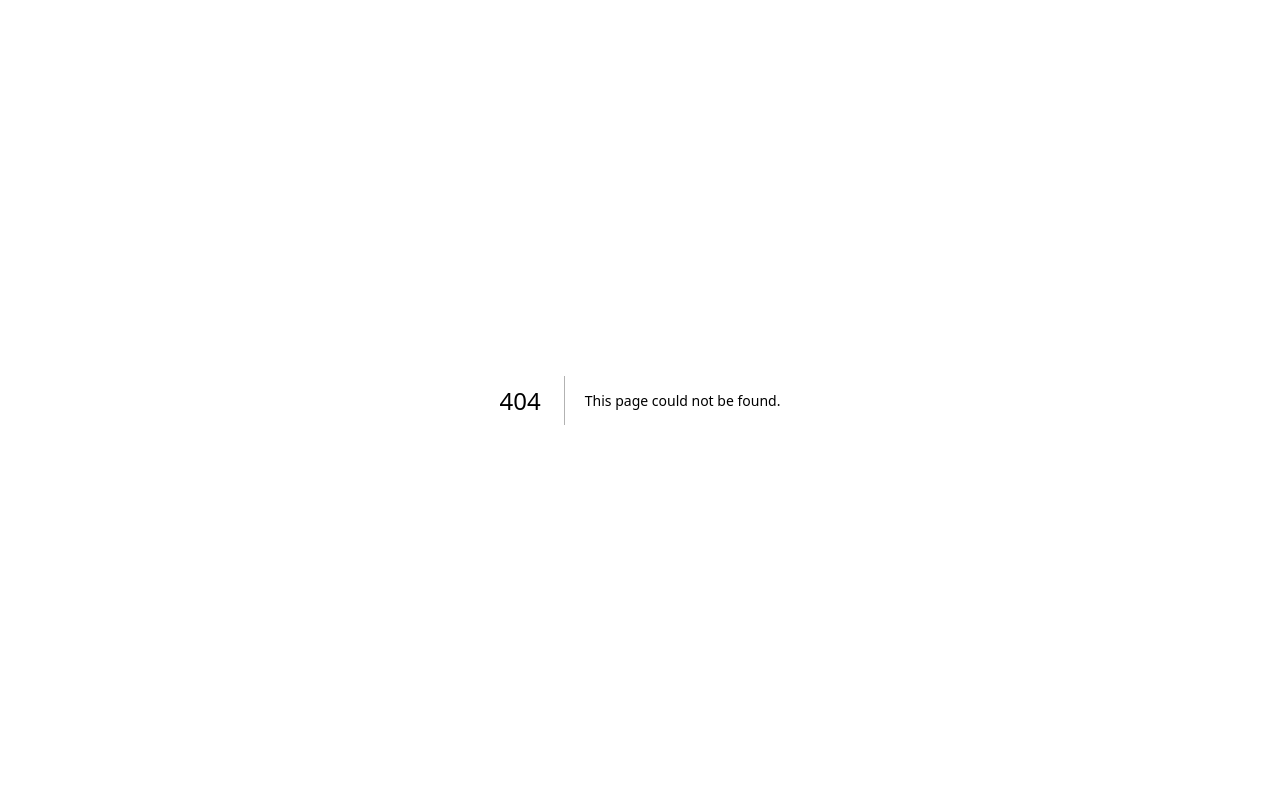
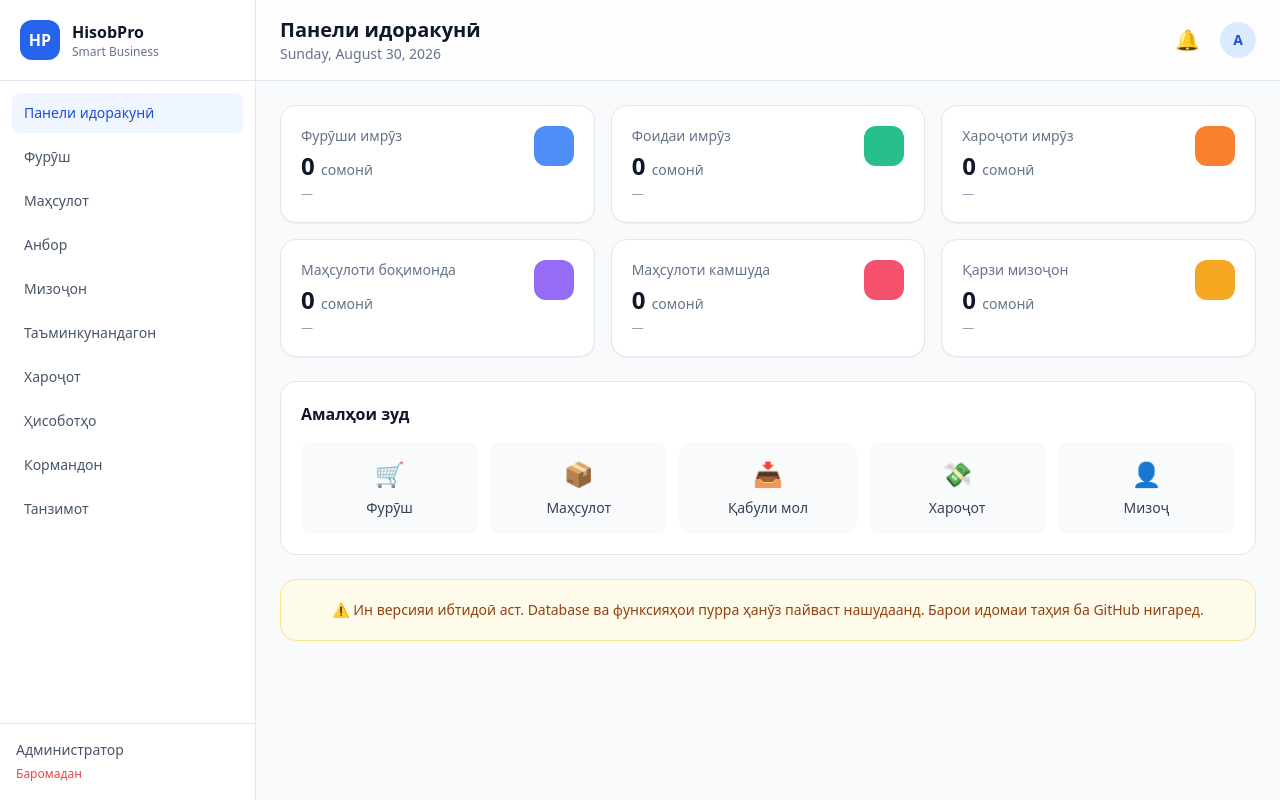
Before and after one commit to kayumovyokub708-blip/HisobPro, a Next.js app: page /dashboard in a window 1280 px wide. Before the commit this address had no page. Built offline with nearby package versions, Linux system fonts and the light colour scheme.

Commit message:
Add dashboard page with sidebar and stats cards (Tajik UI)

```diff
--- /dev/null
+++ b/src/app/dashboard/page.tsx
@@ -0,0 +1,165 @@
+"use client";
+
+import Link from "next/link";
+
+const stats = [
+  { title: "Фурӯши имрӯз", value: "0", change: "—", color: "bg-blue-500" },
+  { title: "Фоидаи имрӯз", value: "0", change: "—", color: "bg-emerald-500" },
+  { title: "Хароҷоти имрӯз", value: "0", change: "—", color: "bg-orange-500" },
+  { title: "Маҳсулоти боқимонда", value: "0", change: "—", color: "bg-violet-500" },
+  { title: "Маҳсулоти камшуда", value: "0", change: "—", color: "bg-rose-500" },
+  { title: "Қарзи мизоҷон", value: "0", change: "—", color: "bg-amber-500" },
+];
+
+const navItems = [
+  { name: "Панели идоракунӣ", href: "/dashboard", active: true },
+  { name: "Фурӯш", href: "/pos" },
+  { name: "Маҳсулот", href: "/products" },
+  { name: "Анбор", href: "/inventory" },
+  { name: "Мизоҷон", href: "/customers" },
+  { name: "Таъминкунандагон", href: "/suppliers" },
+  { name: "Хароҷот", href: "/expenses" },
+  { name: "Ҳисоботҳо", href: "/reports" },
+  { name: "Кормандон", href: "/employees" },
+  { name: "Танзимот", href: "/settings" },
+];
+
+export default function DashboardPage() {
+  return (
+    <div className="min-h-screen bg-slate-50 dark:bg-slate-900 flex">
+      {/* Sidebar */}
+      <aside className="hidden md:flex w-64 flex-col bg-white dark:bg-slate-800 border-r border-slate-200 dark:border-slate-700">
+        <div className="p-5 border-b border-slate-200 dark:border-slate-700">
+          <div className="flex items-center gap-3">
+            <div className="w-10 h-10 rounded-xl bg-blue-600 text-white flex items-center justify-center font-bold">
+              HP
+            </div>
+            <div>
+              <div className="font-bold text-slate-900 dark:text-white">HisobPro</div>
+              <div className="text-xs text-slate-500">Smart Business</div>
+            </div>
+          </div>
+        </div>
+
+        <nav className="flex-1 p-3 space-y-1 overflow-y-auto">
+          {navItems.map((item) => (
+            <Link
+              key={item.name}
+              href={item.href}
+              className={`flex items-center px-3 py-2.5 rounded-lg text-sm font-medium transition-colors ${
+                item.active
+                  ? "bg-blue-50 dark:bg-blue-900/30 text-blue-700 dark:text-blue-300"
+                  : "text-slate-600 dark:text-slate-300 hover:bg-slate-100 dark:hover:bg-slate-700"
+              }`}
+            >
+              {item.name}
+            </Link>
+          ))}
+        </nav>
+
+        <div className="p-4 border-t border-slate-200 dark:border-slate-700">
+          <div className="text-sm text-slate-600 dark:text-slate-300">
+            Администратор
+          </div>
+          <Link
+            href="/login"
+            className="text-xs text-red-500 hover:underline mt-1 inline-block"
+          >
+            Баромадан
+          </Link>
+        </div>
+      </aside>
+
+      {/* Main content */}
+      <main className="flex-1 overflow-auto">
+        <header className="sticky top-0 z-10 bg-white/80 dark:bg-slate-800/80 backdrop-blur border-b border-slate-200 dark:border-slate-700 px-4 md:px-6 py-4">
+          <div className="flex items-center justify-between">
+            <div>
+              <h1 className="text-xl font-bold text-slate-900 dark:text-white">
+                Панели идоракунӣ
+              </h1>
+              <p className="text-sm text-slate-500 dark:text-slate-400">
+                {new Date().toLocaleDateString("tg-TJ", {
+                  weekday: "long",
+                  year: "numeric",
+                  month: "long",
+                  day: "numeric",
+                })}
+              </p>
+            </div>
+            <div className="flex items-center gap-3">
+              <button className="relative p-2 rounded-lg hover:bg-slate-100 dark:hover:bg-slate-700">
+                <span className="text-xl">🔔</span>
+              </button>
+              <div className="w-9 h-9 rounded-full bg-blue-100 dark:bg-blue-900 text-blue-700 dark:text-blue-300 flex items-center justify-center font-semibold text-sm">
+                А
+              </div>
+            </div>
+          </div>
+        </header>
+
+        <div className="p-4 md:p-6 space-y-6">
+          <div className="grid grid-cols-1 sm:grid-cols-2 lg:grid-cols-3 gap-4">
+            {stats.map((stat) => (
+              <div
+                key={stat.title}
+                className="bg-white dark:bg-slate-800 rounded-2xl border border-slate-200 dark:border-slate-700 p-5 shadow-sm"
+              >
+                <div className="flex items-start justify-between">
+                  <div>
+                    <p className="text-sm text-slate-500 dark:text-slate-400">
+                      {stat.title}
+                    </p>
+                    <p className="text-2xl font-bold text-slate-900 dark:text-white mt-1">
+                      {stat.value}{" "}
+                      <span className="text-sm font-normal text-slate-500">
+                        сомонӣ
+                      </span>
+                    </p>
+                    <p className="text-xs text-slate-400 mt-1">{stat.change}</p>
+                  </div>
+                  <div
+                    className={`w-10 h-10 rounded-xl ${stat.color} opacity-90`}
+                  ></div>
+                </div>
+              </div>
+            ))}
+          </div>
+
+          <div className="bg-white dark:bg-slate-800 rounded-2xl border border-slate-200 dark:border-slate-700 p-5">
+            <h2 className="font-semibold text-slate-900 dark:text-white mb-4">
+              Амалҳои зуд
+            </h2>
+            <div className="grid grid-cols-2 sm:grid-cols-3 md:grid-cols-5 gap-3">
+              {[
+                { name: "Фурӯш", href: "/pos", emoji: "🛒" },
+                { name: "Маҳсулот", href: "/products", emoji: "📦" },
+                { name: "Қабули мол", href: "/purchases", emoji: "📥" },
+                { name: "Хароҷот", href: "/expenses", emoji: "💸" },
+                { name: "Мизоҷ", href: "/customers", emoji: "👤" },
+              ].map((action) => (
+                <Link
+                  key={action.name}
+                  href={action.href}
+                  className="flex flex-col items-center gap-2 p-4 rounded-xl bg-slate-50 dark:bg-slate-700/50 hover:bg-blue-50 dark:hover:bg-blue-900/20 transition-colors"
+                >
+                  <span className="text-2xl">{action.emoji}</span>
+                  <span className="text-sm font-medium text-slate-700 dark:text-slate-200">
+                    {action.name}
+                  </span>
+                </Link>
+              ))}
+            </div>
+          </div>
+
+          <div className="bg-amber-50 dark:bg-amber-900/20 border border-amber-200 dark:border-amber-800 rounded-2xl p-5 text-center">
+            <p className="text-amber-800 dark:text-amber-200 text-sm">
+              ⚠️ Ин версияи ибтидоӣ аст. Database ва функсияҳои пурра ҳанӯз пайваст нашудаанд.
+              Барои идомаи таҳия ба GitHub нигаред.
+            </p>
+          </div>
+        </div>
+      </main>
+    </div>
+  );
+}
```
